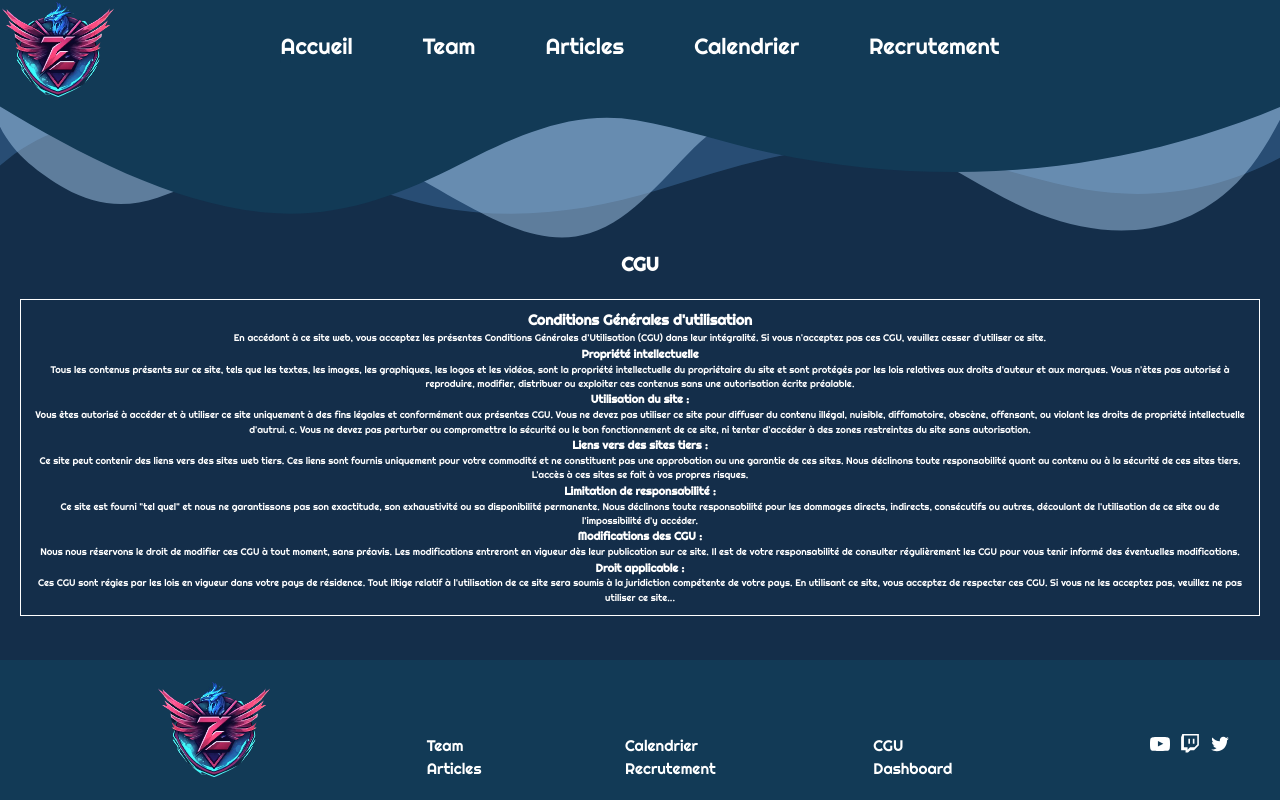
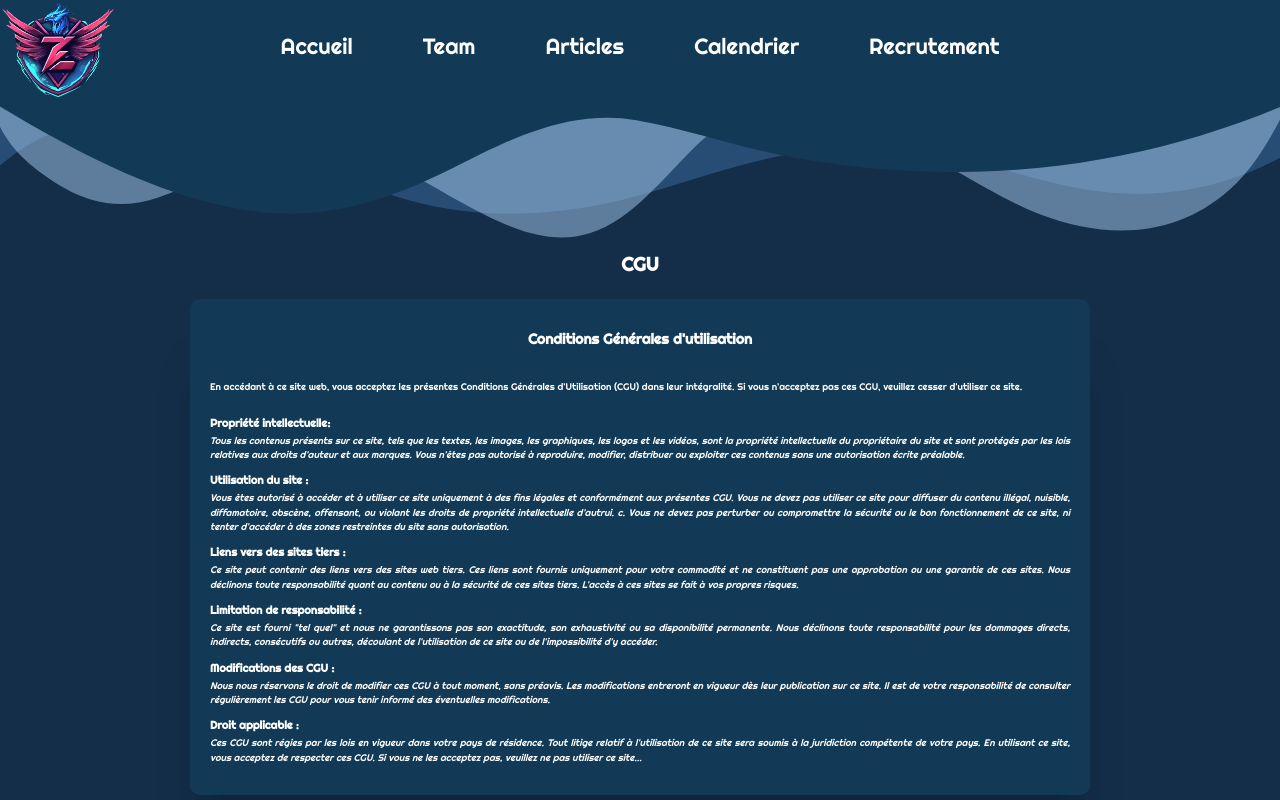
Before and after one commit to QuentinJoanon/VictoryZone-Front, a Next.js app: page /cgu in a window 1280 px wide. Shown: the top 800 px of the page. Built offline with nearby package versions, Linux system fonts and the light colour scheme.

Commit message:
feat: add style to CGU page

```diff
--- a/src/app/cgu/index.scss
+++ b/src/app/cgu/index.scss
@@ -1,19 +1,40 @@
-h1 {
-  text-align: center;
+@use '../../styles/mixins' as m;
+
+.cgu {
+  // border: 1px solid red;
+  // text-align: left;
+  @include m.card-styles;
+  width: 80vw;
+  max-width: 900px;
+  // margin: 20px;
 }
 
-.cgu {
-  border: solid 1px white;
-  margin: 20px;
-  padding: 10px;
-
-  &__head {
-    margin-left: 20px;
-    margin-right: 10px;
+.cgu__description {
+  &__h2 {
+    padding-top: 10px;
+    padding-bottom: 30px;
   }
-
-  &__body {
-    margin-top: 10px;
-    margin-right: 10px;
+  &__content {
+    padding-bottom: 20px;
+    text-align: left;
+    text-align: justify;
   }
 }
+.cgu__section {
+  &__h3 {
+    padding-bottom: 2px;
+    text-align: left;
+  }
+  &__content {
+    padding-bottom: 10px;
+    text-align: left;
+    text-align: justify;
+    font-style: italic;
+  }
+}
+
+// @media (min-width: 900px) {
+//   .cgu {
+//     width: 900px;
+//   }
+// }
--- a/src/app/cgu/page.tsx
+++ b/src/app/cgu/page.tsx
@@ -17,7 +17,7 @@ export default function Cgu() {
           </p>
         </div>
         <div className="cgu__section">
-          <h3 className="cgu__section__h3">Propriété intellectuelle</h3>
+          <h3 className="cgu__section__h3">Propriété intellectuelle:</h3>
           <p className="cgu__section__content">
             Tous les contenus présents sur ce site, tels que les textes, les
             images, les graphiques, les logos et les vidéos, sont la propriété
```
